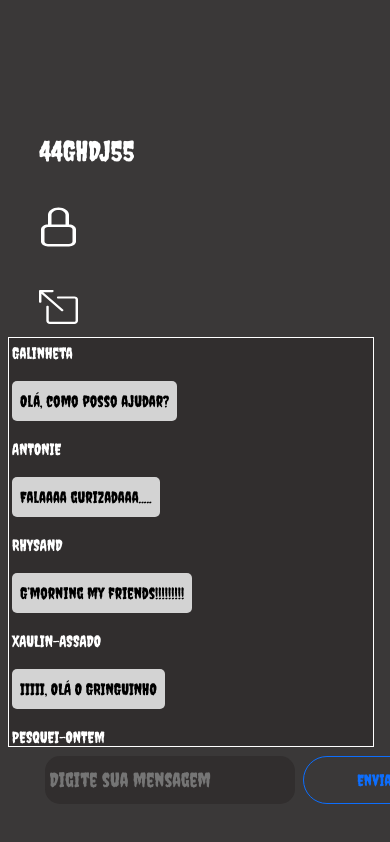
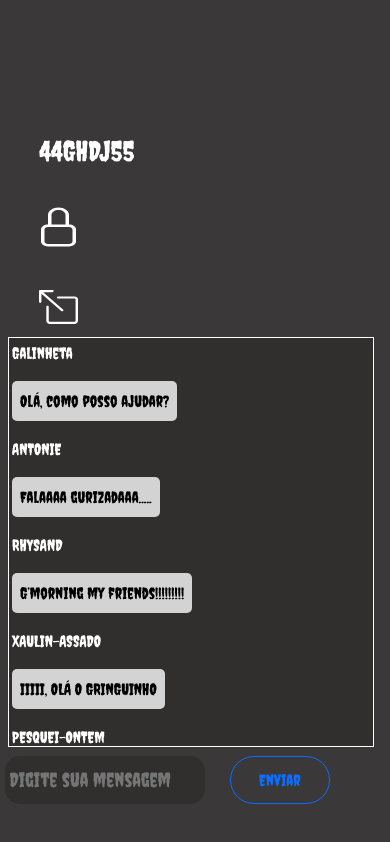
Before and after one commit to GustavoAndra/Api-Chat, a website: page page/sala-privada.html in a window 390 px wide. Drawn offline with nearby package versions, Linux system fonts and the light colour scheme.

Commit message:
Alterações de tela

```diff
--- a/Css/sala-publica.css
+++ b/Css/sala-publica.css
@@ -61,11 +61,16 @@ svg{
   #chat-messages{
     margin-left: -1vw;
   }
+
+  #send-button{
+    margin-right: 5vh;
+    margin-top: 180px;
+    width: 100px;
+  }
   #message-input{
-    width: 250px;
-  }
-  #send-button{
-    margin-left: 1vh;
+    width: 200px;
+    margin-top: 180px;
+    margin-left: -15px;
   }
 }
 .user-name {
```
